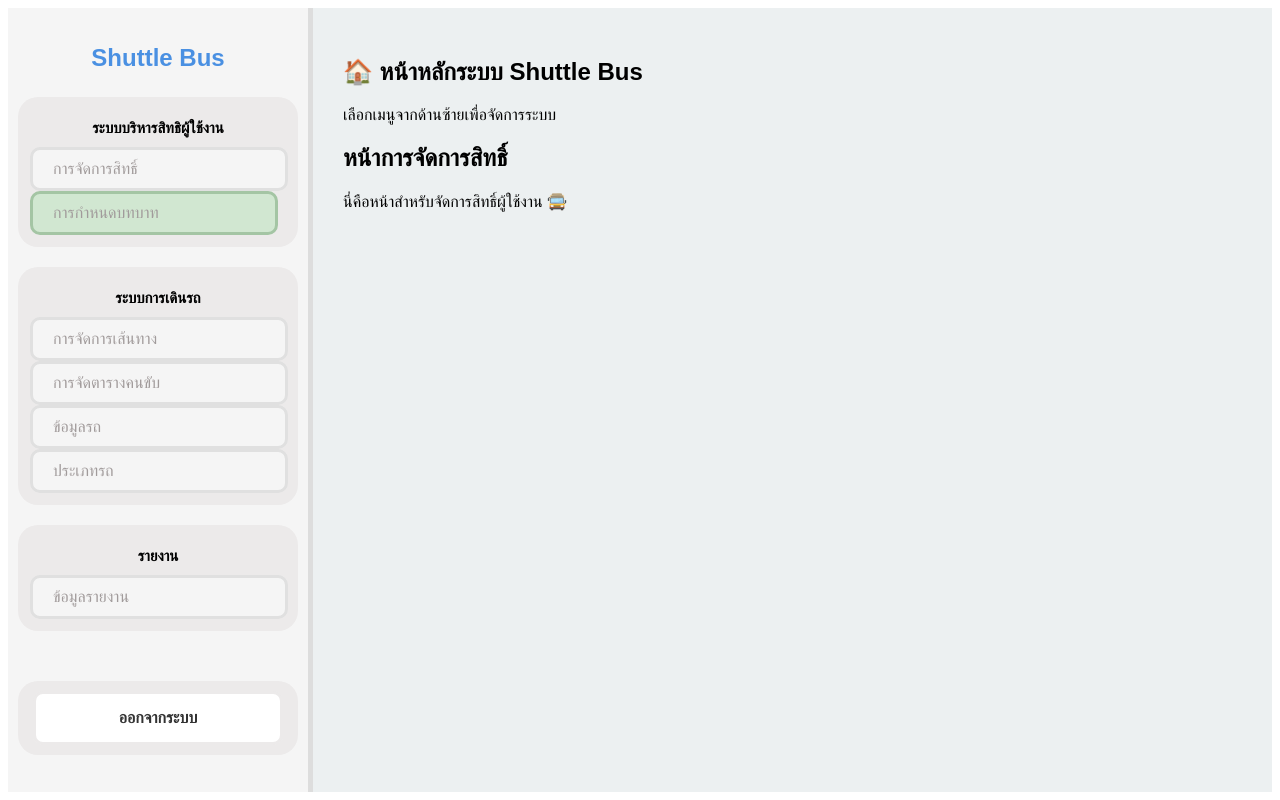
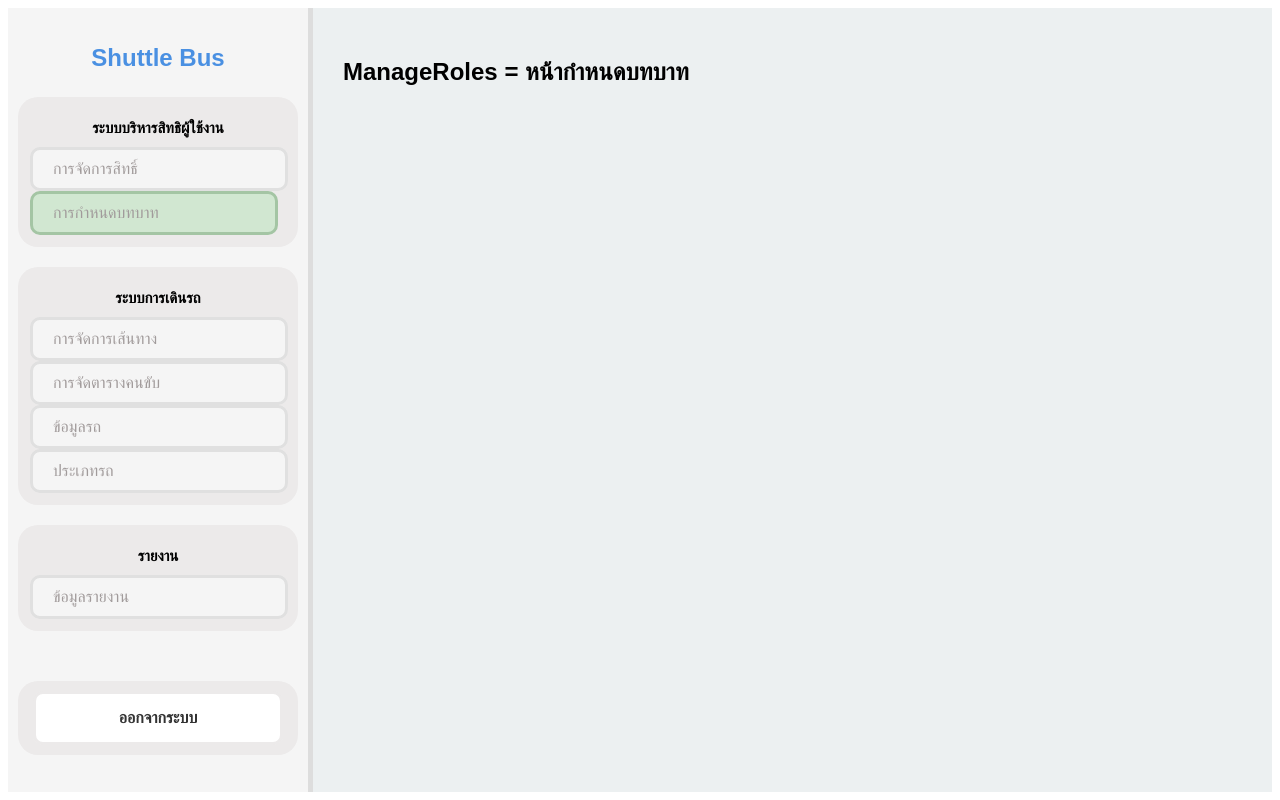
Before and after one commit to Foleiz/MiniProject_3, a React (Vite) app in the folder Font-End/: page /manage-roles in a window 1280 px wide. Built offline with nearby package versions, Linux system fonts and the light colour scheme.

Commit message:
“mut”

```diff
--- a/Font-End/src/Home.jsx
+++ b/Font-End/src/Home.jsx
@@ -68,8 +68,6 @@ export default function Home() {
 
       {/* Content */}
       <div className="content">
-        <h2>🏠 หน้าหลักระบบ Shuttle Bus</h2>
-        <p>เลือกเมนูจากด้านซ้ายเพื่อจัดการระบบ</p>
         <Outlet />
       </div>
     </div>
--- a/Font-End/src/menu/DriverSchedule.jsx
+++ b/Font-End/src/menu/DriverSchedule.jsx
@@ -3,8 +3,7 @@
 export default function DriverSchedule() {
   return (
     <div>
-      {/* JSX content here */}
-      <h1>Driver Schedule</h1>
+      <h2>Driver Schedule = หน้าการจัดตารางคนขับ</h2>
     </div>
   );
 }
--- a/Font-End/src/menu/ManageRoles.jsx
+++ b/Font-End/src/menu/ManageRoles.jsx
@@ -1,8 +1,7 @@
 export default function ManageRoles() {
   return (
     <div>
-      <h2>หน้าการจัดการสิทธิ์</h2>
-      <p>นี่คือหน้าสำหรับจัดการสิทธิ์ผู้ใช้งาน 🚍</p>
+      <h2>ManageRoles = หน้ากำหนดบทบาท</h2>
     </div>
   );
 }
--- a/Font-End/src/menu/ManageUser.jsx
+++ b/Font-End/src/menu/ManageUser.jsx
@@ -4,7 +4,7 @@ export default function ManageUser() {
   return (
     <div>
       {/* JSX content here */}
-      <h1>ManageUser</h1>
+      <h2>ManageUser = หน้าการจัดการสิทธิ์</h2>
     </div>
   );
 }
--- a/Font-End/src/menu/Report.jsx
+++ b/Font-End/src/menu/Report.jsx
@@ -4,7 +4,7 @@ export default function Report() {
   return (
     <div>
       {/* JSX content here */}
-      <h1>report</h1>
+      <h2>Report = หน้ารายงาน</h2>
     </div>
   );
 }
--- a/Font-End/src/menu/RoutesManage.jsx
+++ b/Font-End/src/menu/RoutesManage.jsx
@@ -3,8 +3,7 @@
 export default function RoutesManage() {
   return (
     <div>
-      {/* JSX content here */}
-      <h1>RoutesManage</h1>
+      <h2>RoutesManage = หน้าจัดการเส้นทาง</h2>
     </div>
   );
 }
--- a/Font-End/src/menu/VehicleInfo.jsx
+++ b/Font-End/src/menu/VehicleInfo.jsx
@@ -4,7 +4,7 @@ export default function VehicleInfo() {
   return (
     <div>
       {/* JSX content here */}
-      <h1>VehicleInfo</h1>
+      <h2>VehicleInfo = หน้าข้อมูลรถ</h2>
     </div>
   );
 }
--- a/Font-End/src/menu/VehicleType.jsx
+++ b/Font-End/src/menu/VehicleType.jsx
@@ -4,7 +4,7 @@ export default function VehicleType() {
   return (
     <div>
       {/* JSX content here */}
-      <h1>VehicleType</h1>
+      <h2>VehicleType = หน้าประเภทรถ</h2>
     </div>
   );
 }
```
